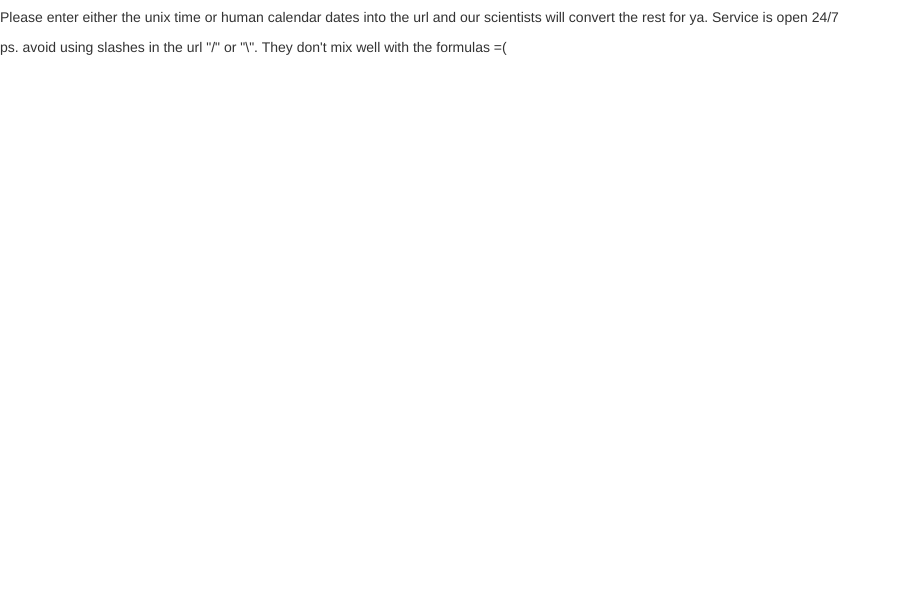
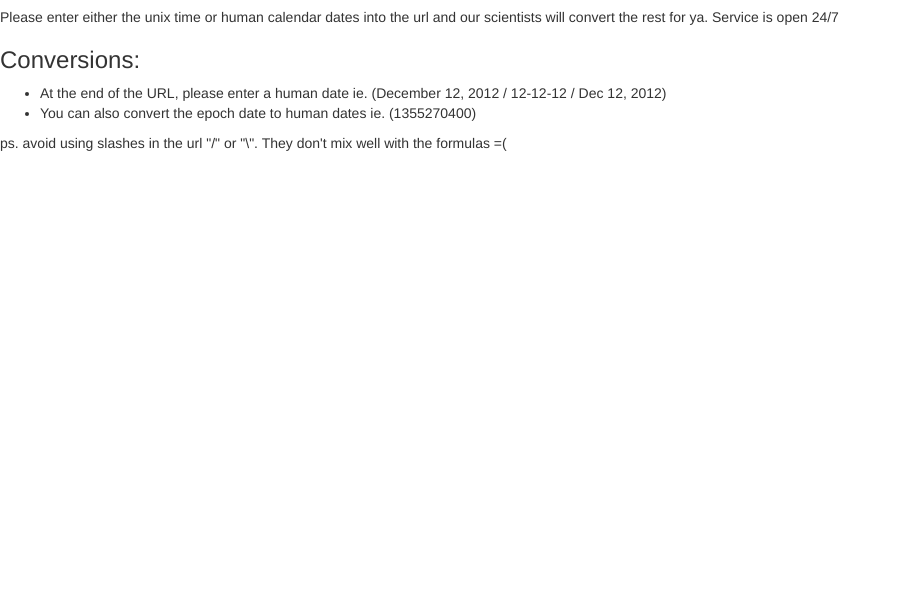
Before and after one commit to 87maza/timestampr, a website: page index.html in a window 1280 px wide. Shown: the part 199-800 px from the top of the page, without its empty margins (0-901 px from the left). Drawn offline with nearby package versions, Linux system fonts and the light colour scheme.

Commit message:
added more instructions

```diff
--- a/index.html
+++ b/index.html
@@ -19,6 +19,11 @@
 		<h2>Welcome to the Unix time conversion app!</h2>
 		<p>This app will convert Unix time to human dates and vice-versa</p>
 		<p>Please enter either the unix time or human calendar dates into the url and our scientists will convert the rest for ya.  Service is open 24/7</p>
+		<h3>Conversions:</h3>
+		<ul>
+			<li>At the end of the URL, please enter a human date ie. (December 12, 2012 / 12-12-12 / Dec 12, 2012)</li>
+			<li>You can also convert the epoch date to human dates ie. (1355270400) </li>
+		</ul>
 
 		<p>ps. avoid using slashes in the url "/" or "\".  They don't mix well with the formulas =(</p>
 
--- a/package.json
+++ b/package.json
@@ -7,7 +7,7 @@
     "test": "echo \"Error: no test specified\" && exit 1"
   },
   "engines": {
-    "node": "latest"
+    "node": "4.1.2"
   },
   "author": "",
   "license": "ISC",
```
